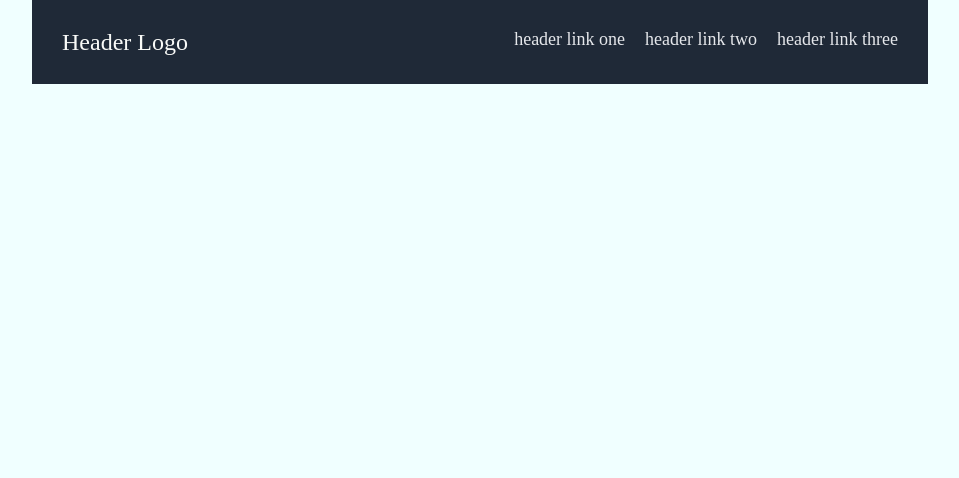
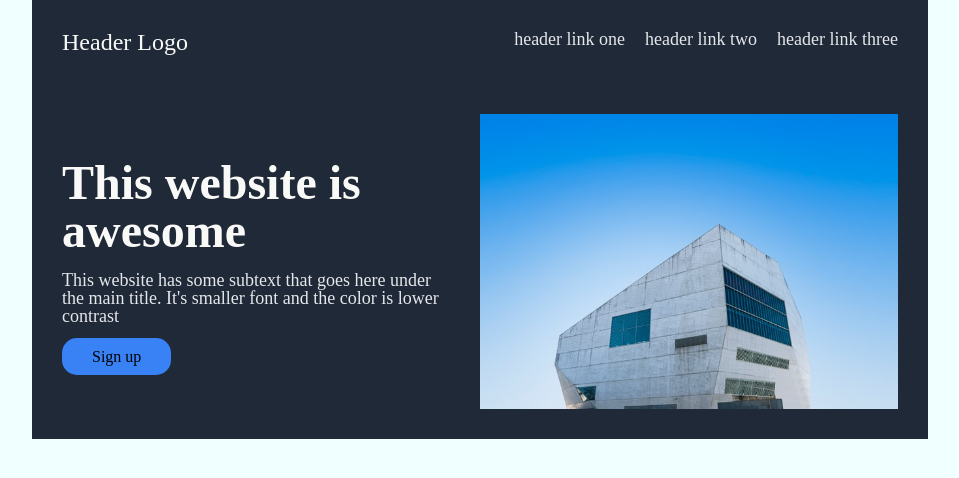
Before and after one commit to tarockan/odin-landing-page, a plain HTML site: page index.html in a window 1280 px wide. Shown: the whole page, without its empty margins (160-1119 px from the left). Drawn offline with Linux system fonts and the light colour scheme.

Commit message:
Add hero section v1

```diff
--- a/index.html
+++ b/index.html
@@ -16,11 +16,20 @@
                 <li>header link two</li>
                 <li>header link three</li>
             </ol>
-
         </nav>
     </header>
 
     <main>
+        <section class="intro">
+            <div>
+                <h2>This website is awesome</h2>
+                <p>This website has some subtext that goes here under the main title. It's smaller font and the color is lower contrast</p>
+                <a class="button"> Sign up</a>
+            </div>
+
+            <img class="sidepic" src="img/building.jpg" alt="building">
+
+        </section>
 
     </main>
 
--- a/style.css
+++ b/style.css
@@ -68,3 +68,41 @@ nav {
     font-size: 24px;
     color: #F9FAF8;
 }
+
+/* intro */
+
+.intro {
+    display: flex;
+    justify-content: space-between;
+    align-items: center;
+    background-color: #1F2937;
+    padding: 30px;
+    gap: 30px;
+}
+section {
+
+
+}
+h2 {
+    font-size: 48px;
+    font-weight: 900;
+    color: #F9FAF8;
+    margin-bottom: 16px;
+}
+p {
+    font-size: 18px;
+    color: #E5E7EB;
+    margin-bottom: 24px;
+}
+.sidepic {
+    max-width: 50%;
+
+}
+
+/* buttons */
+
+.button {
+    background-color: #3882F6;
+    padding: 10px 30px;
+    border-radius: 15px;
+}
```
Also changed, not shown: img/building.jpg (added).
